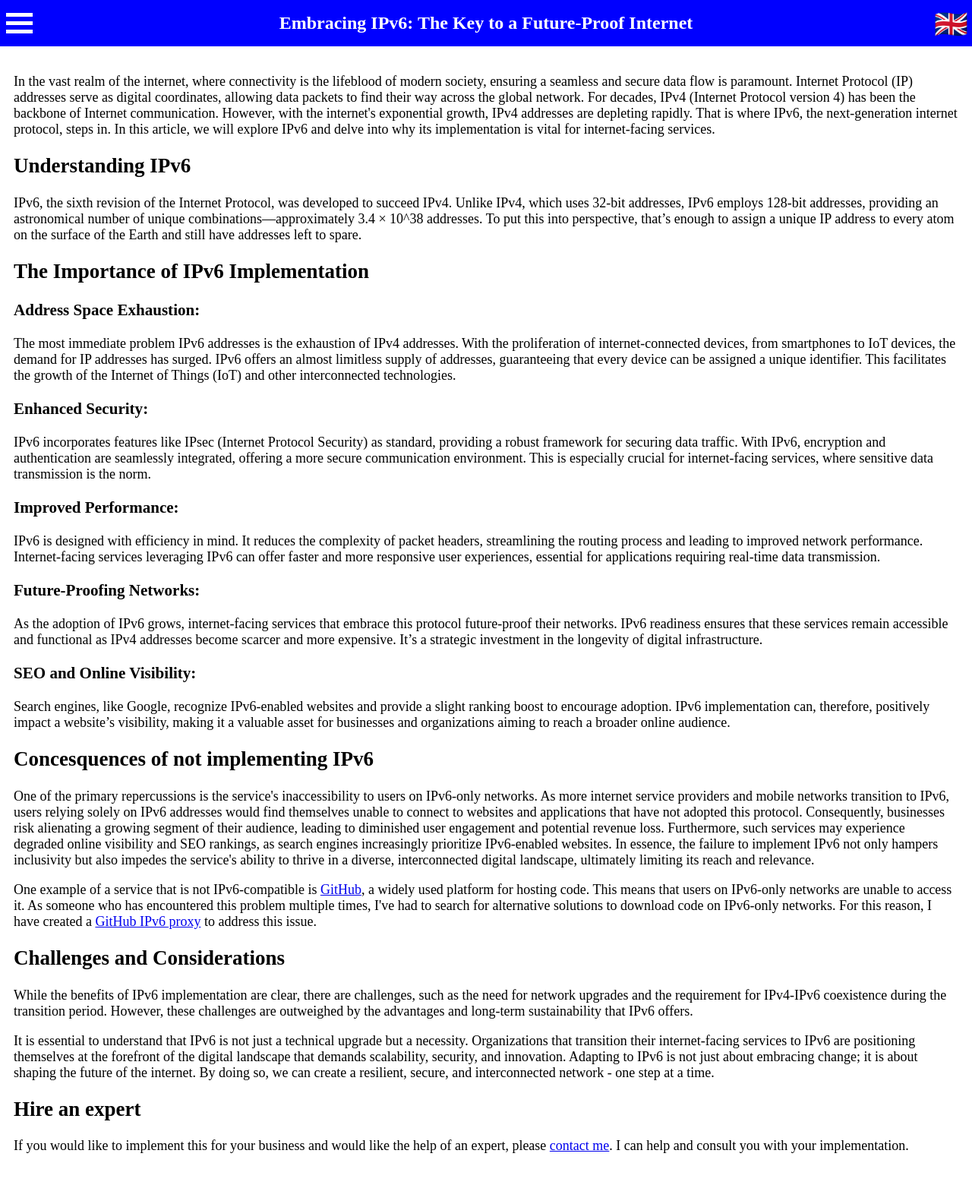
After one commit to DanWin/main-website, a PHP site: page /blog/ipv6/ in a window 1280 px wide. The commit adds this page. Shown: the whole page at 76% size. Run offline with PHP 8.4, Linux system fonts and the light colour scheme.

Commit message:
Add blog post about IPv6

```diff
--- a/blog/index.php
+++ b/blog/index.php
@@ -28,6 +28,7 @@ global $language, $dir, $locale;
 <p><?php echo htmlspecialchars(_('Blog posts and news related to my services will be posted here.')); ?></p>
 <div class="table">
 <div class="headerrow"><div class="cell"><?php echo htmlspecialchars(_('Date')); ?></div><div class="cell"><?php echo htmlspecialchars(_('Title')); ?></div></div>
+<div class="row"><div class="cell"><?php echo htmlspecialchars(_('October 2023')); ?></div><div class="cell"><a href="/blog/ipv6/"><?php echo htmlspecialchars(_('Embracing IPv6: The Key to a Future-Proof Internet')); ?></a></div></div>
 <div class="row"><div class="cell"><?php echo htmlspecialchars(_('August 2023')); ?></div><div class="cell"><a href="/blog/onion-link-list-shutdown/"><?php echo htmlspecialchars(_('Onion link list shutdown')); ?></a></div></div>
 <div class="row"><div class="cell"><?php echo htmlspecialchars(_('December 2022')); ?></div><div class="cell"><a href="/chat/"><?php echo htmlspecialchars(_('Daniel\'s Chat shutdown')); ?></a></div></div>
 <div class="row"><div class="cell"><?php echo htmlspecialchars(_('December 2021')); ?></div><div class="cell"><a href="/new-domain.php"><?php echo htmlspecialchars(_('New domain - DanWin1210.Me is now DanWin1210.De')); ?></a></div></div>
--- /dev/null
+++ b/blog/ipv6/index.php
@@ -0,0 +1,56 @@
+<?php
+require_once('../../common.php');
+global $language, $dir, $locale;
+?>
+<!DOCTYPE html><html lang="<?php echo $language; ?>" dir="<?php echo $dir; ?>"><head>
+	<title><?php echo htmlspecialchars(_('Embracing IPv6: The Key to a Future-Proof Internet')); ?></title>
+	<meta http-equiv="Content-Type" content="text/html; charset=utf-8">
+	<meta name="author" content="Daniel Winzen">
+	<meta name="viewport" content="width=device-width, initial-scale=1">
+	<meta name="description" content="<?php echo htmlspecialchars(_('Discover why implementing IPv6 is crucial for internet-facing services. Explore the benefits, consequences of not adopting IPv6, and practical insights on future-proofing your online presence.')); ?>">
+	<link rel="canonical" href="https://danwin1210.de/blog/ipv6/">
+	<link rel="alternate" href="https://danwin1210.de/blog/ipv6/" hreflang="x-default">
+	<?php alt_links(); ?>
+	<meta property="og:type" content="article">
+	<meta property="article:published_time" content="2023-10-28">
+	<meta property="article:modified_time" content="2023-10-28">
+	<meta property="article:tag" content="IPv6">
+	<meta property="article:tag" content="network">
+	<meta property="article:section" content="Technology">
+	<meta property="og:title" content="<?php echo htmlspecialchars(_('Embracing IPv6: The Key to a Future-Proof Internet')); ?>">
+	<meta property="og:description" content="<?php echo htmlspecialchars(_('Discover why implementing IPv6 is crucial for internet-facing services. Explore the benefits, consequences of not adopting IPv6, and practical insights on future-proofing your online presence.')); ?>">
+	<meta property="og:image" content="https://danwin1210.de/assets/daniel.jpg">
+	<meta property="og:image:type" content="image/jpeg">
+	<meta property="og:image:height" content="1000">
+	<meta property="og:image:width" content="1000">
+	<meta property="og:image:alt" content="<?php echo htmlspecialchars(_('An avatar representing Daniel Winzen')); ?>">
+	<meta property="og:url" content="https://danwin1210.de/blog/ipv6/">
+	<meta property="og:locale" content="<?php echo $locale; ?>">
+	<meta property="og:site_name" content="<?php echo htmlspecialchars(_('Daniel')); ?>">
+	<script type="application/ld+json">{"@context":"https://schema.org","@type":"Article","name":"<?php echo htmlspecialchars(_('Embracing IPv6: The Key to a Future-Proof Internet')); ?>", "datePublished": "2023-10-28", "author":{"@type":"Person", "image": "/assets/daniel.jpg", "name": "Daniel Winzen", "email": "daniel@danwin1210.de", "telephone": "+4917698819809", "url": "https://danwin1210.de"}}</script>
+</head><body>
+<?php menu(_('Embracing IPv6: The Key to a Future-Proof Internet')); ?>
+<p><?php echo htmlspecialchars(_('In the vast realm of the internet, where connectivity is the lifeblood of modern society, ensuring a seamless and secure data flow is paramount. Internet Protocol (IP) addresses serve as digital coordinates, allowing data packets to find their way across the global network. For decades, IPv4 (Internet Protocol version 4) has been the backbone of Internet communication. However, with the internet\'s exponential growth, IPv4 addresses are depleting rapidly. That is where IPv6, the next-generation internet protocol, steps in. In this article, we will explore IPv6 and delve into why its implementation is vital for internet-facing services.')); ?></p>
+<h2><?php echo htmlspecialchars(_('Understanding IPv6')); ?></h2>
+<p><?php echo htmlspecialchars(_('IPv6, the sixth revision of the Internet Protocol, was developed to succeed IPv4. Unlike IPv4, which uses 32-bit addresses, IPv6 employs 128-bit addresses, providing an astronomical number of unique combinations—approximately 3.4 × 10^38 addresses. To put this into perspective, that’s enough to assign a unique IP address to every atom on the surface of the Earth and still have addresses left to spare.')); ?></p>
+<h2><?php echo htmlspecialchars(_('The Importance of IPv6 Implementation')); ?></h2>
+<h3><?php echo htmlspecialchars(_('Address Space Exhaustion:')); ?></h3>
+<p><?php echo htmlspecialchars(_('The most immediate problem IPv6 addresses is the exhaustion of IPv4 addresses. With the proliferation of internet-connected devices, from smartphones to IoT devices, the demand for IP addresses has surged. IPv6 offers an almost limitless supply of addresses, guaranteeing that every device can be assigned a unique identifier. This facilitates the growth of the Internet of Things (IoT) and other interconnected technologies.')); ?></p>
+<h3><?php echo htmlspecialchars(_('Enhanced Security:')); ?></h3>
+<p><?php echo htmlspecialchars(_('IPv6 incorporates features like IPsec (Internet Protocol Security) as standard, providing a robust framework for securing data traffic. With IPv6, encryption and authentication are seamlessly integrated, offering a more secure communication environment. This is especially crucial for internet-facing services, where sensitive data transmission is the norm.')); ?></p>
+<h3><?php echo htmlspecialchars(_('Improved Performance:')); ?></h3>
+<p><?php echo htmlspecialchars(_('IPv6 is designed with efficiency in mind. It reduces the complexity of packet headers, streamlining the routing process and leading to improved network performance. Internet-facing services leveraging IPv6 can offer faster and more responsive user experiences, essential for applications requiring real-time data transmission.')); ?></p>
+<h3><?php echo htmlspecialchars(_('Future-Proofing Networks:')); ?></h3>
+<p><?php echo htmlspecialchars(_('As the adoption of IPv6 grows, internet-facing services that embrace this protocol future-proof their networks. IPv6 readiness ensures that these services remain accessible and functional as IPv4 addresses become scarcer and more expensive. It’s a strategic investment in the longevity of digital infrastructure.')); ?></p>
+<h3><?php echo htmlspecialchars(_('SEO and Online Visibility:')); ?></h3>
+<p><?php echo htmlspecialchars(_('Search engines, like Google, recognize IPv6-enabled websites and provide a slight ranking boost to encourage adoption. IPv6 implementation can, therefore, positively impact a website’s visibility, making it a valuable asset for businesses and organizations aiming to reach a broader online audience.')); ?></p>
+<h2><?php echo htmlspecialchars(_('Concesquences of not implementing IPv6')); ?></h2>
+<p><?php echo htmlspecialchars(_('One of the primary repercussions is the service\'s inaccessibility to users on IPv6-only networks. As more internet service providers and mobile networks transition to IPv6, users relying solely on IPv6 addresses would find themselves unable to connect to websites and applications that have not adopted this protocol. Consequently, businesses risk alienating a growing segment of their audience, leading to diminished user engagement and potential revenue loss. Furthermore, such services may experience degraded online visibility and SEO rankings, as search engines increasingly prioritize IPv6-enabled websites. In essence, the failure to implement IPv6 not only hampers inclusivity but also impedes the service\'s ability to thrive in a diverse, interconnected digital landscape, ultimately limiting its reach and relevance.')); ?></p>
+<p><?php printf(htmlspecialchars(_('One example of a service that is not IPv6-compatible is %1$s, a widely used platform for hosting code. This means that users on IPv6-only networks are unable to access it. As someone who has encountered this problem multiple times, I\'ve had to search for alternative solutions to download code on IPv6-only networks. For this reason, I have created a %2$s to address this issue.')), '<a href="https://github.com/orgs/community/discussions/10539" target="_blank" rel="noopener noreferrer">GitHub</a>', '<a href="/github-ipv6-proxy.php">'.htmlspecialchars(_('GitHub IPv6 proxy')).'</a>'); ?></p>
+<h2><?php echo htmlspecialchars(_('Challenges and Considerations')); ?></h2>
+<p><?php echo htmlspecialchars(_('While the benefits of IPv6 implementation are clear, there are challenges, such as the need for network upgrades and the requirement for IPv4-IPv6 coexistence during the transition period. However, these challenges are outweighed by the advantages and long-term sustainability that IPv6 offers.')); ?></p>
+<p><?php echo htmlspecialchars(_('It is essential to understand that IPv6 is not just a technical upgrade but a necessity. Organizations that transition their internet-facing services to IPv6 are positioning themselves at the forefront of the digital landscape that demands scalability, security, and innovation. Adapting to IPv6 is not just about embracing change; it is about shaping the future of the internet. By doing so, we can create a resilient, secure, and interconnected network - one step at a time.')); ?></p>
+<h2><?php echo htmlspecialchars(_('Hire an expert')); ?></h2>
+<p><?php printf(htmlspecialchars(_('If you would like to implement this for your business and would like the help of an expert, please %s. I can help and consult you with your implementation.')), '<a href="/contact.php">'.htmlspecialchars(_('contact me')).'</a>'); ?></p>
+</main>
+</body></html>
```
Also changed, not shown: 1 other file.
